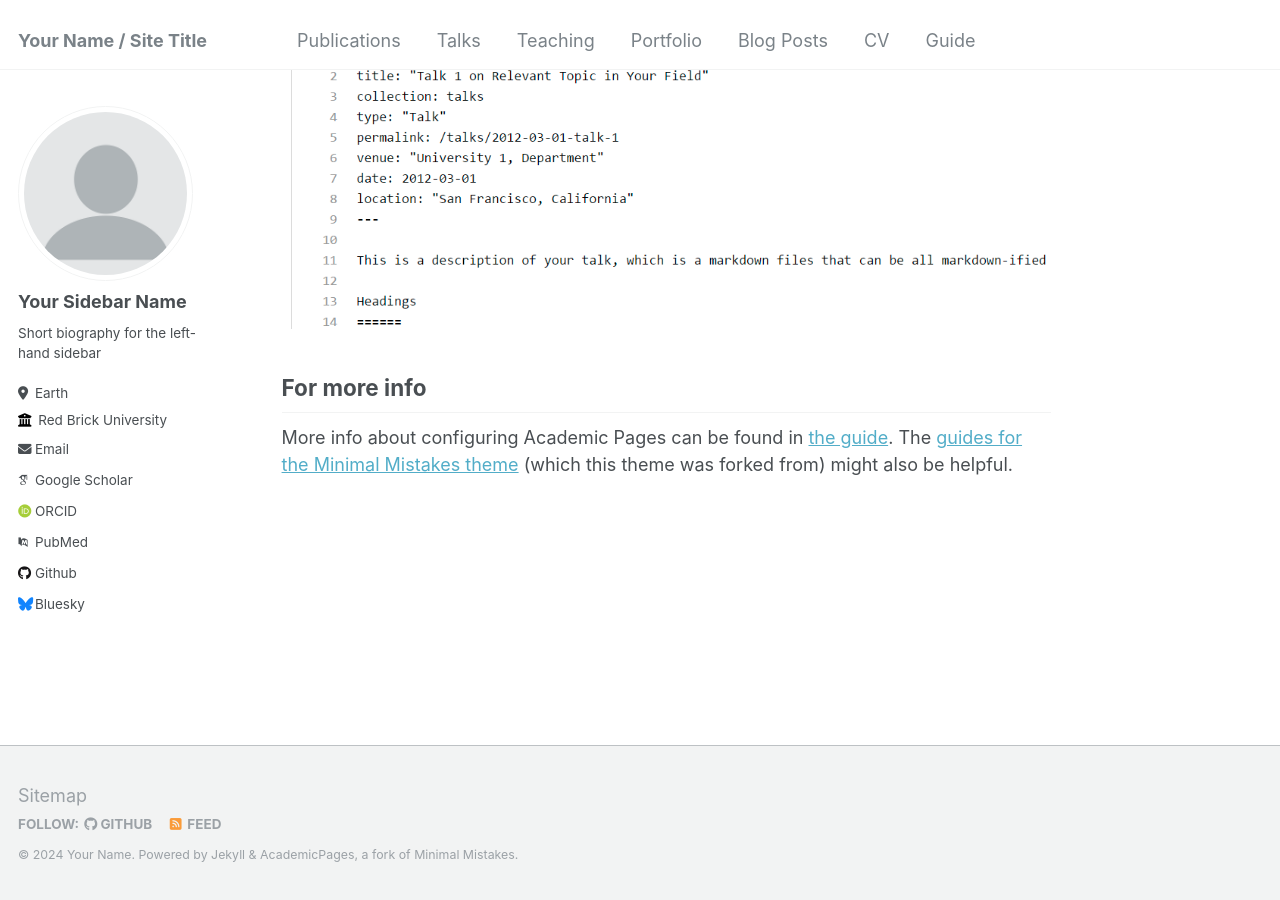
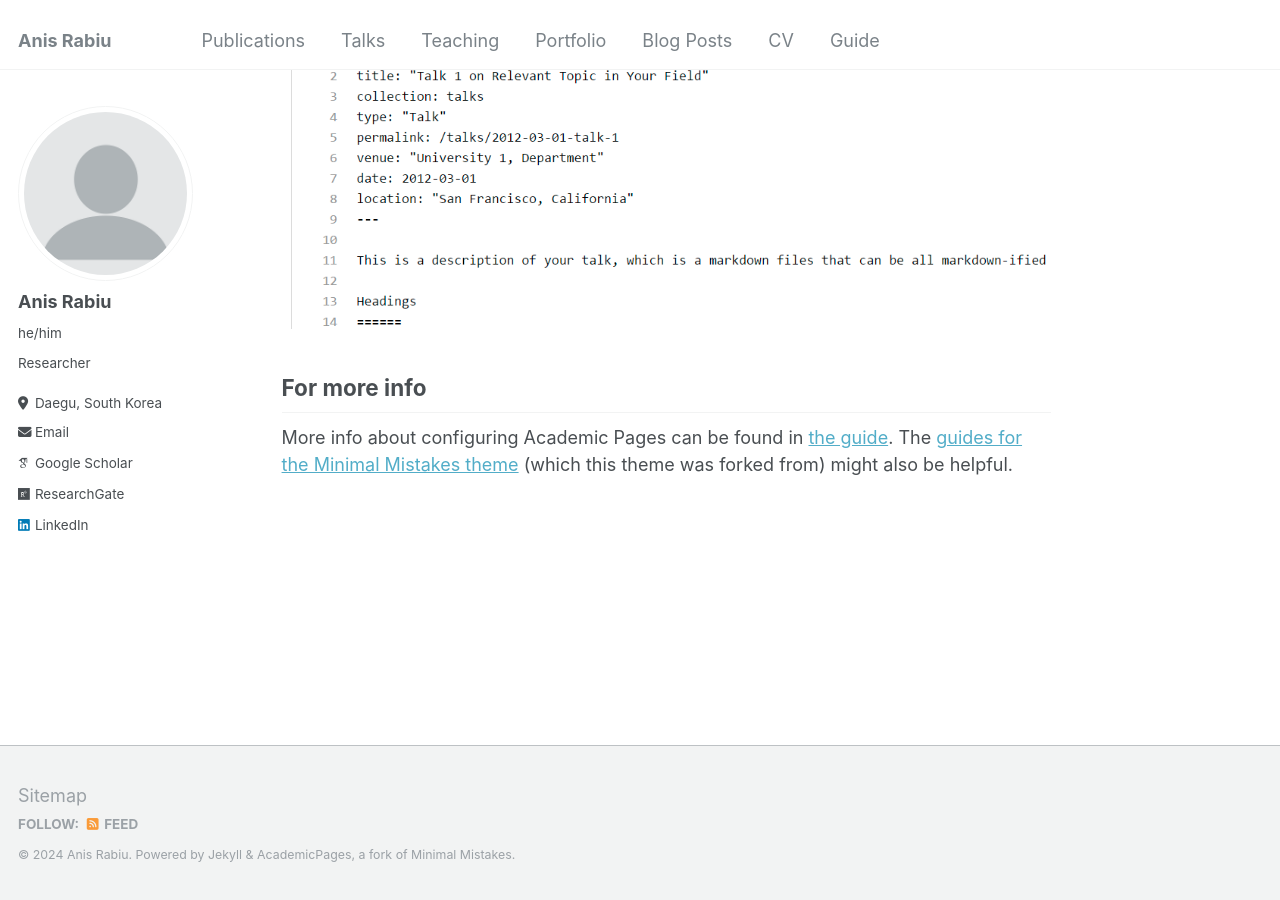
Before and after one commit to anisrabiu/anisrabiu, a Jekyll site: the page built from _pages/about.md, in a window 1280 px wide and 900 px high, scrolled down 2660 px. Built offline with Jekyll 4.4.1, drawn with Linux system fonts in a browser that asks for light colours; some web fonts are replaced.

Commit message:
Update _config.yml

```diff
--- a/_config.yml
+++ b/_config.yml
@@ -8,13 +8,13 @@
 
 # Basic Site Settings
 locale                   : "en-US"
-title                    : "Your Name / Site Title"
+title                    : "Anis Rabiu"
 title_separator          : "-"
-name                     : &name "Your Name"
-description              : &description "personal description"
-url                      : https://academicpages.github.io # the base hostname & protocol for your site e.g. "https://mmistakes.github.io"
+name                     : &name "Anis Rabiu"
+description              : &description "An academic portfolio for Dr Anis Rabiu"
+url                      : https://anisrabiu.github.io
 baseurl                  : "" # the subpath of your site, e.g. "/blog"
-repository               : "academicpages/academicpages.github.io"
+repository               : "anisrabiu/anisrabiu.github.io"
 
 # Site Author - The following control what appear as part of the author content on the side bar.
 #               If a field is blank the icon and link will not appear, otherwise it will be shown.
@@ -22,33 +22,33 @@ repository               : "academicpages/academicpages.github.io"
 author:
   # Biographic information
   avatar           : "profile.png"
-  name             : "Your Sidebar Name"
-  pronouns         : # example: "she/her"
-  bio              : "Short biography for the left-hand sidebar"
-  location         : "Earth"
-  employer         : "Red Brick University"
+  name             : "Anis Rabiu"
+  pronouns         : "he/him"
+  bio              : "Researcher"
+  location         : "Daegu, South Korea"
+  employer         :
   uri              : # URL
-  email            : "none@example.org"
+  email            : "rabiuanis@gmail.com"
 
   # Academic websites
   arxiv            : # URL - Update with the correct link to your profile
-  googlescholar    : "https://scholar.google.com/citations?user=PS_CX0AAAAAJ"
+  googlescholar    : "https://scholar.google.com/citations?hl=en&user=qzH83TMAAAA"
   impactstory      : # URL
-  orcid            : "http://orcid.org/yourorcidurl"
+  orcid            : # "http://orcid.org/yourorcidurl"
   semantic         : # URL
-  pubmed           : "https://www.ncbi.nlm.nih.gov/pubmed/?term=john+snow"
-  researchgate     : # URL
+  pubmed           : # "https://www.ncbi.nlm.nih.gov/pubmed/?term=john+snow"
+  researchgate     : "https://www.researchgate.net/profile/Anis-Rabiu"
 
   # Repositories and software development
   bitbucket        : # Username - Update with your username on the site
   codepen          : # Username
   dribbble         : # Username
-  github           : "academicpages"
+  github           : # "academicpages"
   kaggle           : # Username
   stackoverflow    : # User number or user number and name (i.e., use "1" or "1/jeff-atwood")
 
   # Social media
-  bluesky          : "bsky.app" # Replace this with you Bluesky username
+  bluesky          : # "bsky.app" # Replace this with you Bluesky username
   facebook         : # Username
   flickr           : # Username
   foursquare       : # Username
@@ -57,7 +57,7 @@ author:
   keybase          : # Username
   instagram        : # Username
   lastfm           : # Username
-  linkedin         : # Username
+  linkedin         : "https://www.linkedin.com/in/anis-rabiu-phd-703b34154/"
   mastodon         : # URL
   medium           : # URL
   pinterest        : # Username
```
